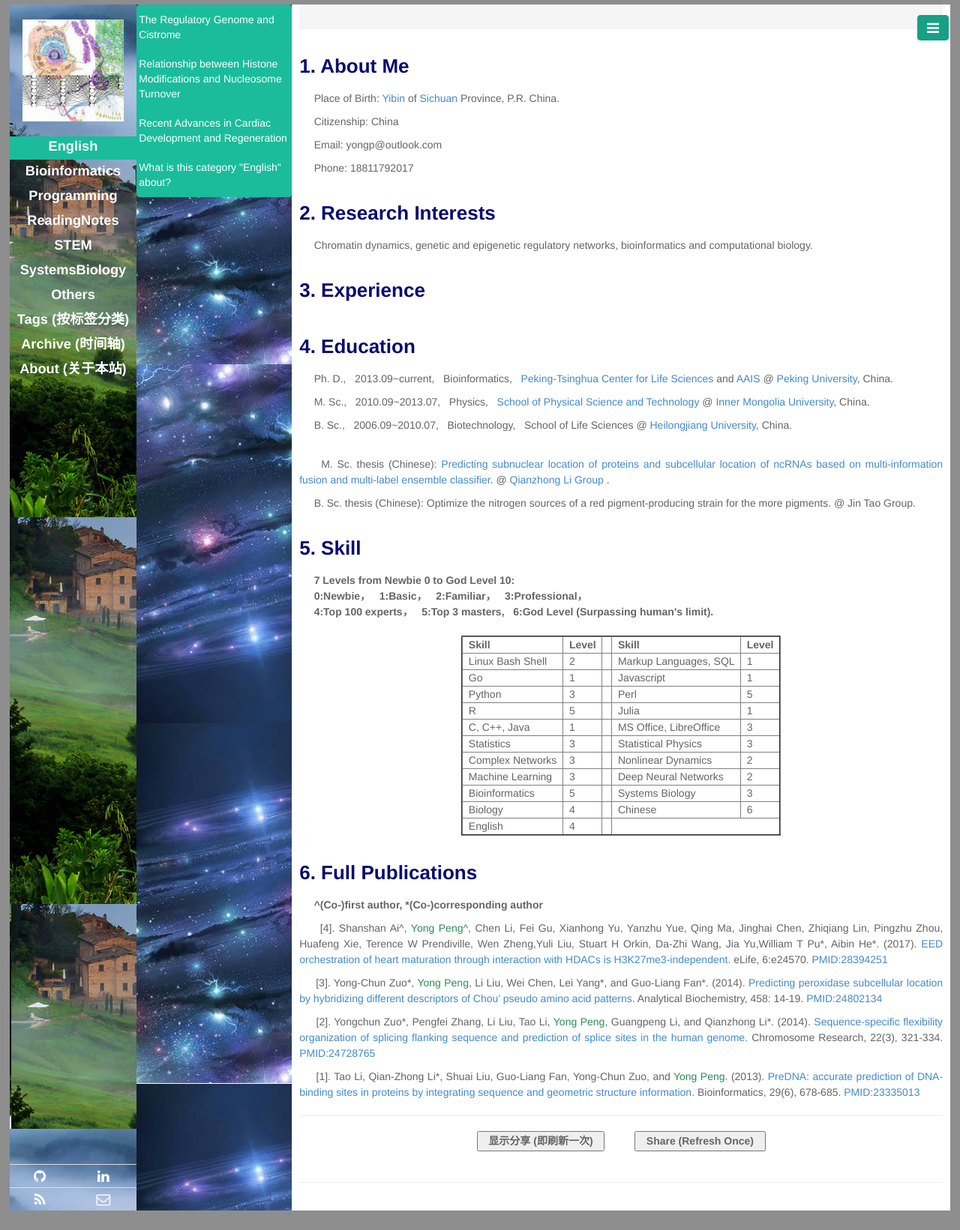
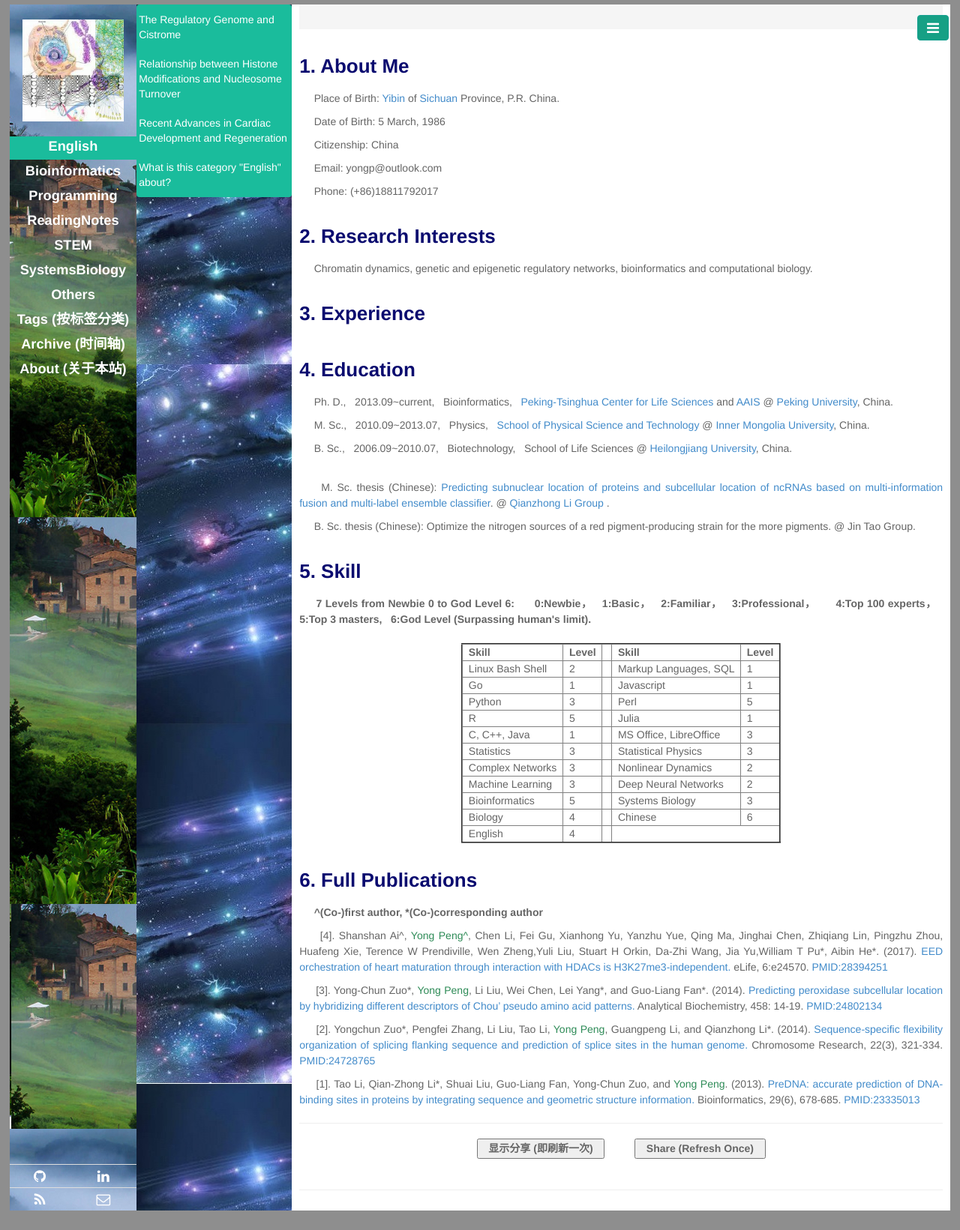
Before and after one commit to CTLife/CTLife.github.io, a Jekyll site: the page built from yongpeng.html, in a window 1280 px wide. Shown: the whole page at 75% size. Built offline with Jekyll 4.4.1, drawn with Linux system fonts in a browser that asks for light colours; Markdown is read by kramdown in place of the engine named in the settings.

Commit message:
Update yongpeng.html

```diff
--- a/yongpeng.html
+++ b/yongpeng.html
@@ -6,10 +6,10 @@ titlename: Yong Peng CV
 
 <h3 style = "color:#0a0b6f"><b>1. About Me</b></h3>
 <p> &nbsp;&nbsp;&nbsp;&nbsp; Place of Birth: <a href="https://en.wikipedia.org/wiki/Yibin"> Yibin </a> of <a href="https://en.wikipedia.org/wiki/Sichuan">Sichuan</a> Province, P.R. China.</p>
- <!--<p> &nbsp;&nbsp;&nbsp;&nbsp; Date of Birth: 5 March, 1986 </p>-->
+<p> &nbsp;&nbsp;&nbsp;&nbsp; Date of Birth: 5 March, 1986 </p>
 <p> &nbsp;&nbsp;&nbsp;&nbsp; Citizenship: China </p>
 <p> &nbsp;&nbsp;&nbsp;&nbsp; Email: yongp@outlook.com </p>
-<p> &nbsp;&nbsp;&nbsp;&nbsp; Phone: 18811792017 </p>
+<p> &nbsp;&nbsp;&nbsp;&nbsp; Phone: (+86)18811792017 </p>
 
 
 <h3><b style = "color:#0a0b6f">2. Research Interests</b></h3>
@@ -30,8 +30,8 @@ multi-information fusion and multi-label ensemble classifier</a>. @ <a href="htt
 
 
 <h3><b style = "color:#0a0b6f"> 5. Skill  </b></h3>
-<b> &nbsp;&nbsp;&nbsp;&nbsp; 7 Levels from Newbie 0 to God Level 10: <br>  </b>
-<b> &nbsp;&nbsp;&nbsp;&nbsp; 0:Newbie，  &nbsp;  1:Basic， &nbsp;  2:Familiar， &nbsp;   3:Professional， <br>  </b>
+<b> &nbsp;&nbsp;&nbsp;&nbsp; 7 Levels from Newbie 0 to God Level 6: </b>
+<b> &nbsp;&nbsp;&nbsp;&nbsp; 0:Newbie，  &nbsp;  1:Basic， &nbsp;  2:Familiar， &nbsp;   3:Professional，</b>
 <b> &nbsp;&nbsp;&nbsp;&nbsp; 4:Top 100 experts， &nbsp;   5:Top 3 masters, &nbsp;  6:God Level (Surpassing human's limit). <br> <br> </b>
 <table border="2"  align="center">
   <tr>
```
